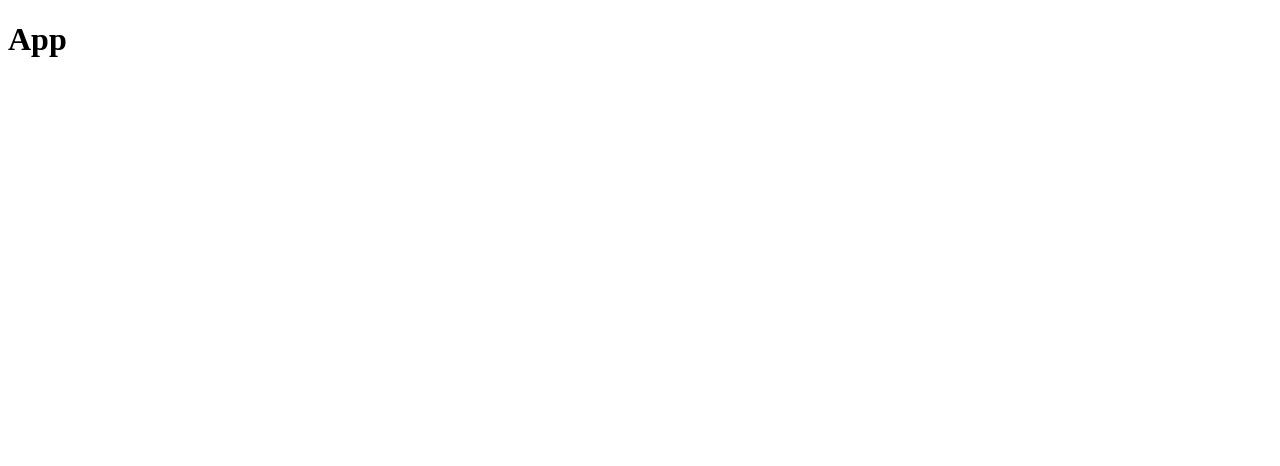
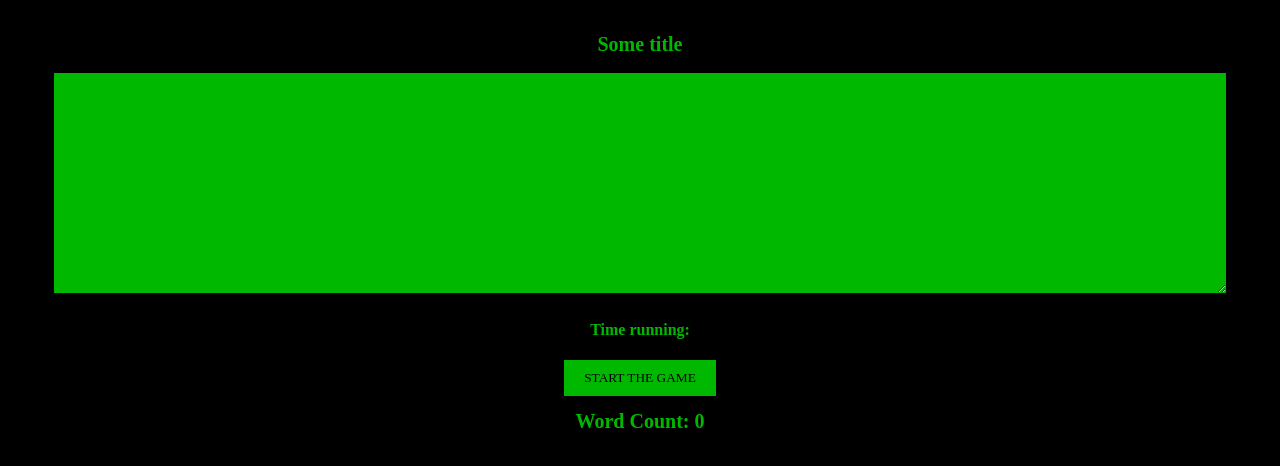
Before and after one commit to sanijcreates/Speed-Typing-Game, a React (Create React App) app: page / in a window 1280 px wide. Shown: the top 466 px of the page. Built offline with nearby package versions, Linux system fonts and the light colour scheme.

Commit message:
Adding controlled form and countWords function

```diff
--- a/public/styles.css
+++ b/public/styles.css
@@ -0,0 +1,41 @@
+/* This css code was not written by me. It was written by Bon Ziroll.  */
+html, body {
+    background: black;
+    color: #00b800;
+    margin:0;
+    padding: 0;
+    padding-top: 10px;
+    font-family: 'Press Start 2P', cursive;
+    text-align: center;
+}
+
+body {
+    font-weight: 400;
+}
+
+button {
+    font-family: 'Press Start 2P', cursive;
+    display: block;
+    margin: 0 auto;
+    border: none;
+    background: #a80020;
+    background: #00b800;
+    padding: 10px 20px;
+    text-transform: uppercase;
+}
+
+h1 {
+    font-size: 20px;
+    text-align:center;
+}
+
+textarea {
+    font-family: 'Press Start 2P', cursive;
+    border: 3px solid black;
+    width: 90%;
+    margin: 0 auto;
+    outline: none;
+    height: 200px;
+    background: #00b800;
+    padding: 10px;
+}
--- a/src/App.js
+++ b/src/App.js
@@ -1,9 +1,33 @@
-import React from 'react'
+import React, {useState} from 'react'
 
 function App() {
+
+  const [formData, setFormData] = useState({
+    textArea : ""
+  })
+
+  function handleChange(event) {
+    setFormData({...formData, [event.target.name] : event.target.value})
+    console.log(formData)
+  }
+  //function that counts the number of words in the textarea
+  function countWords() {
+    //.split(" ") splits the string into an array of words.
+    const arr = formData.textArea.split(" ")
+    return arr.filter(word => word != "").length;
+  }
+  countWords();
+
   return (
     <div className="App">
-      <h1>App</h1>
+        <h1>Some title</h1>
+        <textarea
+          onChange = {handleChange}
+          name = "textArea"
+        />
+        <h4>Time running: </h4>
+        <button>Start the game</button>
+        <h1>Word Count: {countWords()}</h1>
     </div>
   );
 }
```
